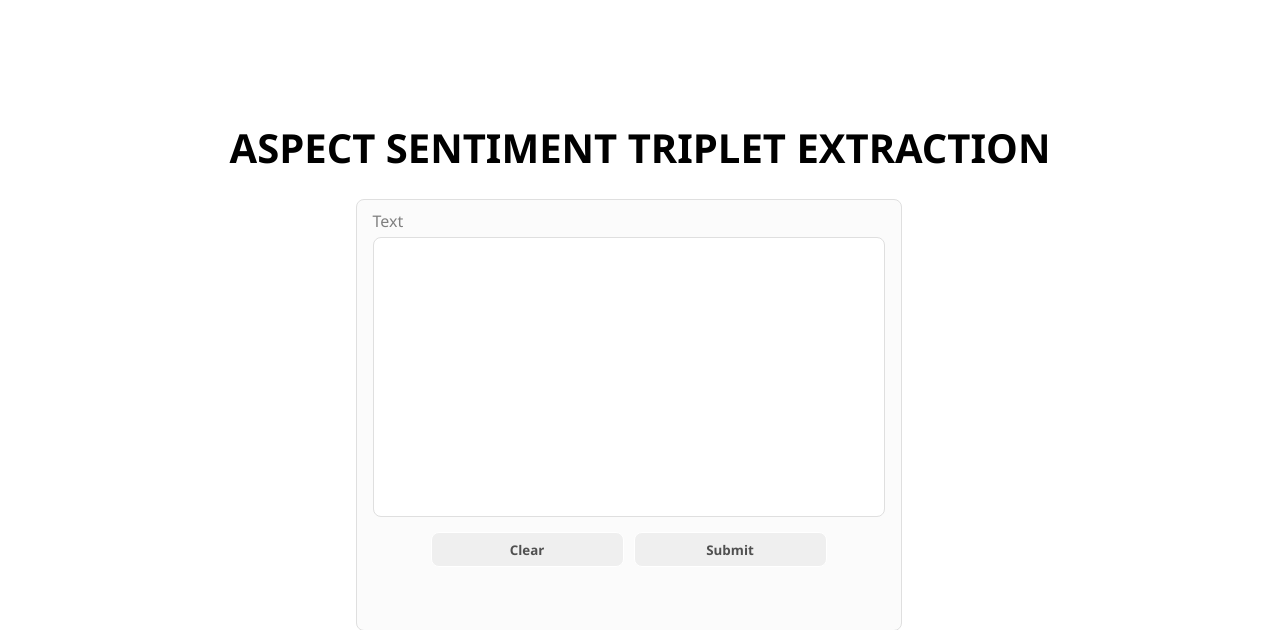
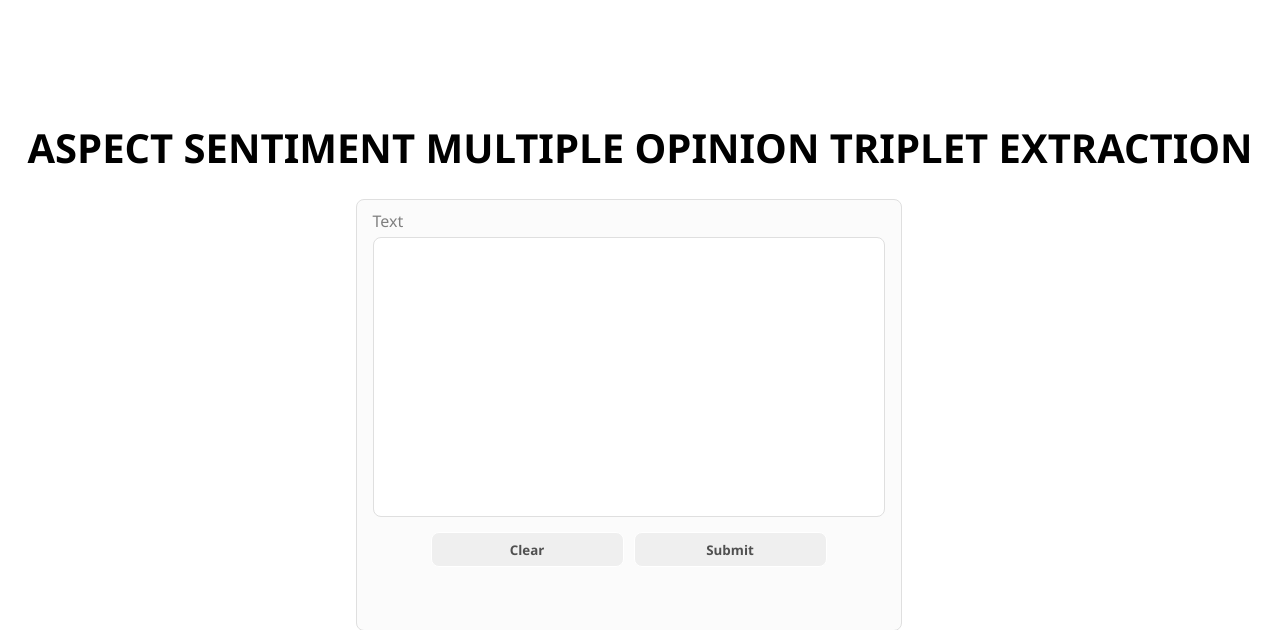
Before and after one commit to Sajith17/ASMOTE, a Flask app: page / in a window 1280 px wide. Shown: the top 630 px of the page. Run offline with Flask 3, Linux system fonts and the light colour scheme; parts of the project's set-up code (start-up, migrations or seed data) failed here and were passed over.

Commit message:
project name update

```diff
--- a/templates/main.html
+++ b/templates/main.html
@@ -8,10 +8,12 @@
       type="text/css"
       href="{{ url_for('static', filename='main.css') }}"
     />
-    <title>ASTE</title>
+    <title>ASMOTE</title>
   </head>
   <body>
-    <h1 class="heading">ASPECT SENTIMENT TRIPLET EXTRACTION</h1>
+    <h1 class="heading">
+      ASPECT SENTIMENT MULTIPLE OPINION TRIPLET EXTRACTION
+    </h1>
     <div class="main">
       <div class="main-object-1">
         <p class="main-object-text">Text</p>
```
